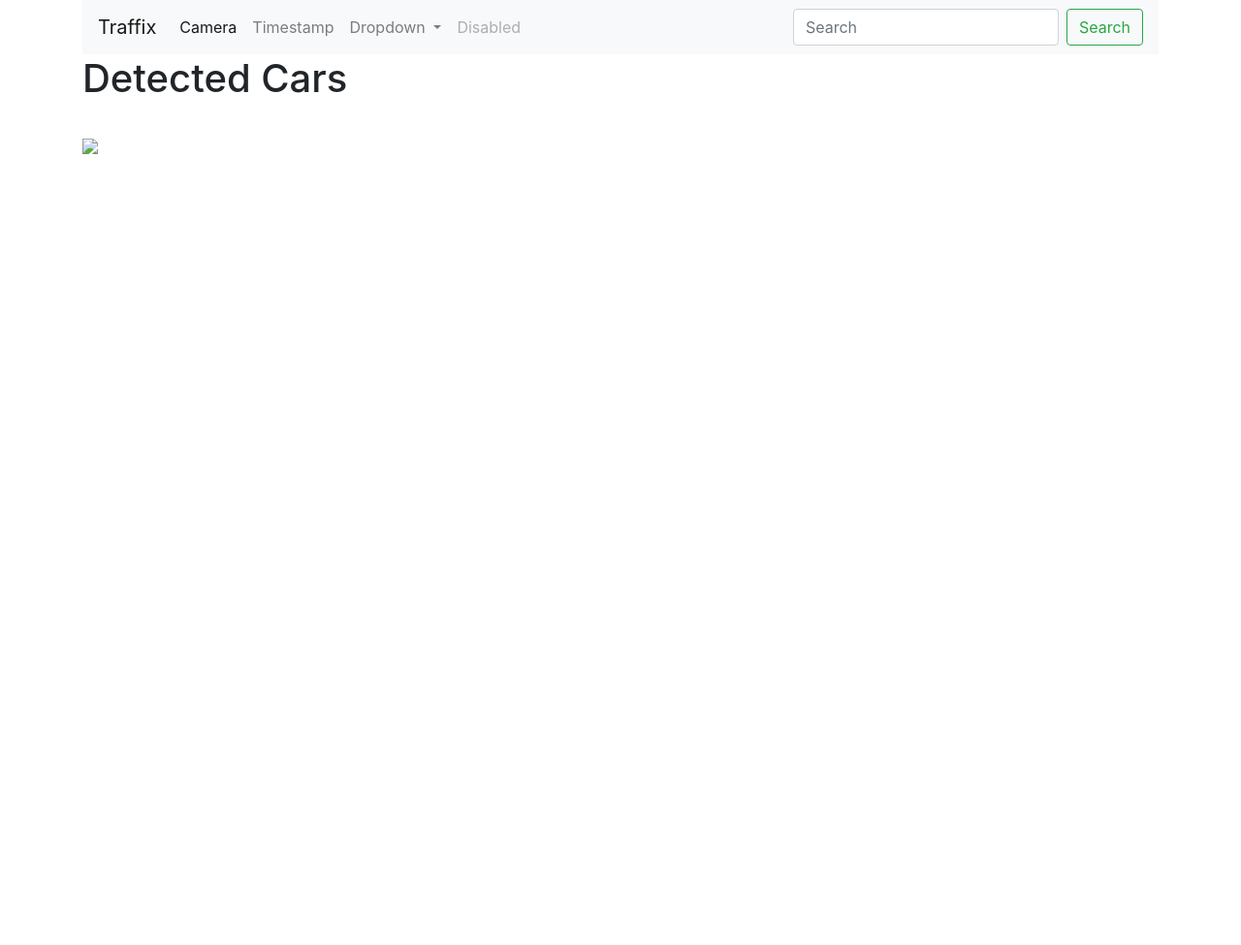
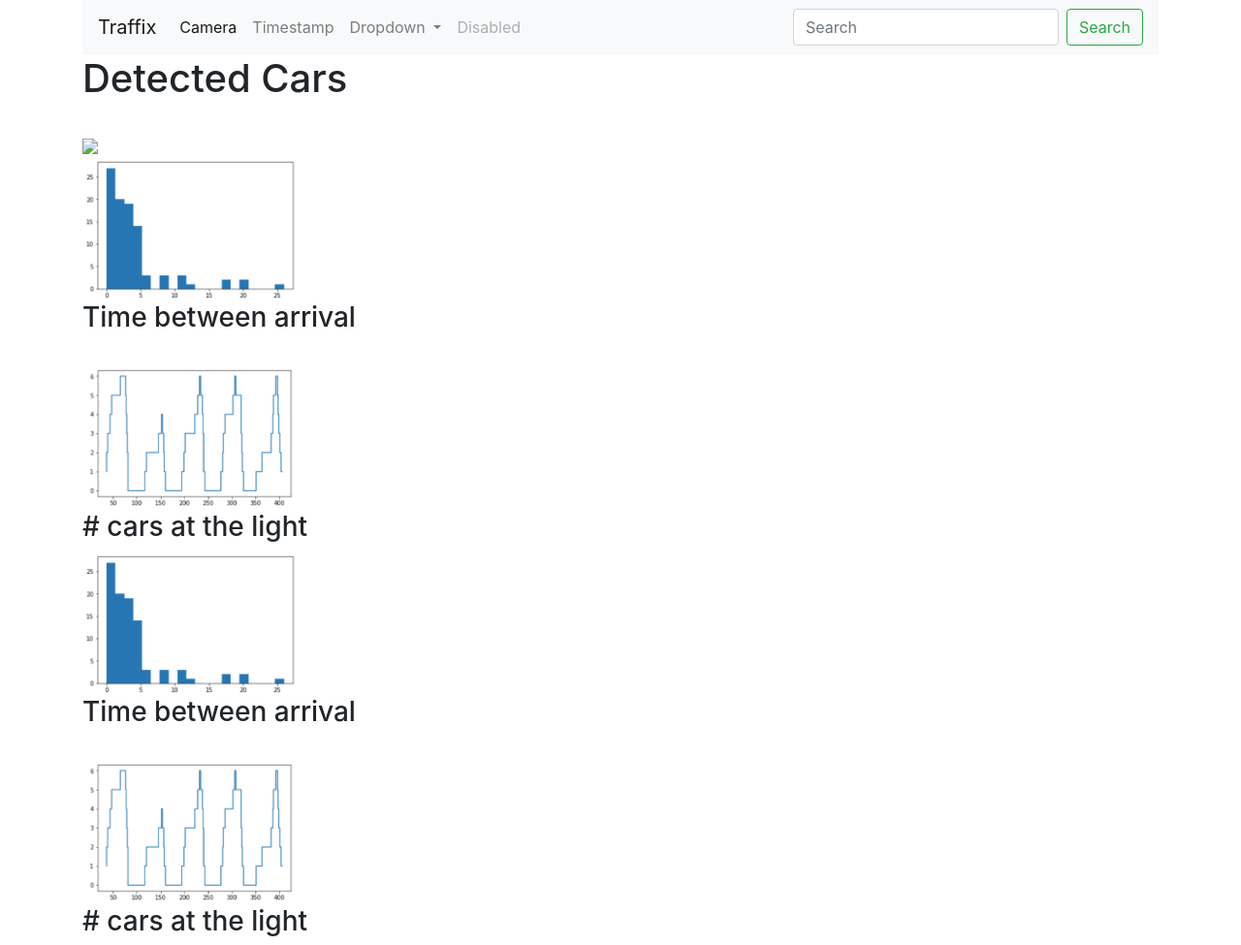
Before and after one commit to mrshootingstar/insight, a Python web app: template flask/templates/watch.html in a window 1280 px wide. Shown: the whole page at 97% size. Before the commit the page ends 159 px from the top, so only its background shows below. Run offline with Jinja, Linux system fonts and the light colour scheme; the template is opened without the code that fills it, so the values that code supplies are empty; some libraries are stand-ins or nearby versions.

Commit message:
arrival flow images

```diff
--- a/flask/templates/camera.html
+++ b/flask/templates/camera.html
@@ -1,6 +1,6 @@
 {% extends "layout.html" %}
 {% block content %}
 
-<iframe src="https://web6.seattle.gov/Travelers/" height="600px" width="600px"></iframe>
+<iframe id="vid" src="https://web6.seattle.gov/Travelers/" height="600px" width="600px"></iframe>
 
 {% endblock %}
--- a/flask/templates/watch.html
+++ b/flask/templates/watch.html
@@ -10,10 +10,17 @@
   <br>
 
   <img src="{{ url_for('video_feed') }}" height="300px">
-  <!-- <br>
+  <br>
   <img src="{{ url_for('static', filename='arrival.png')  }}" height="150px">
   <h3>Time between arrival</h3>
   <br>
   <img src="{{  url_for('static', filename='flow.png')  }}" height="150px">
-  <h3># cars at the light</h3> -->
+  <h3># cars at the light</h3>
+
+
+  <img src="static/arrival.png" height="150px">
+  <h3>Time between arrival</h3>
+  <br>
+  <img src="static/flow.png" height="150px">
+  <h3># cars at the light</h3>
 {% endblock %}
```
Also changed, not shown: flask/static/arrival.png (added), flask/static/flow.png (added).
